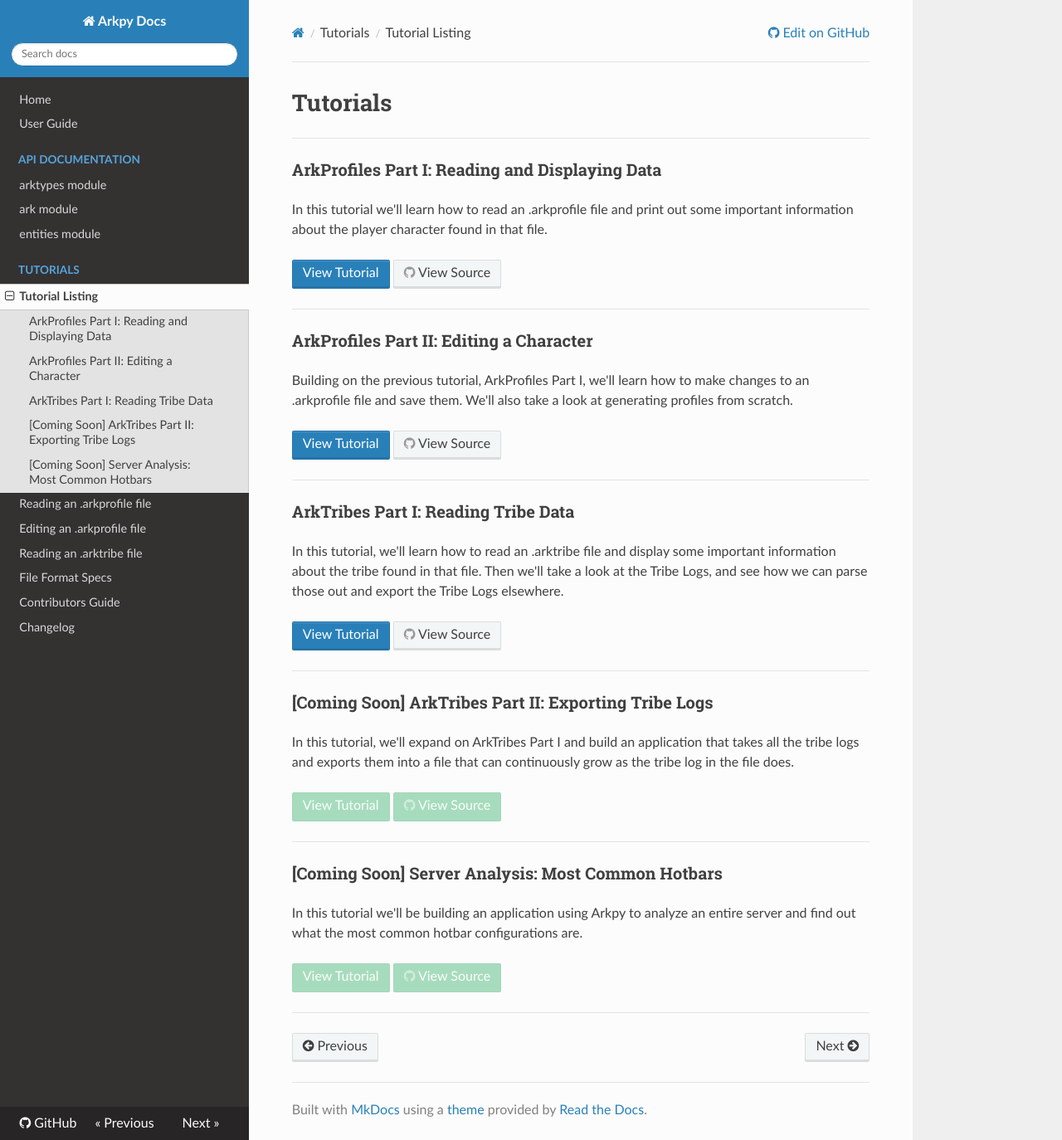
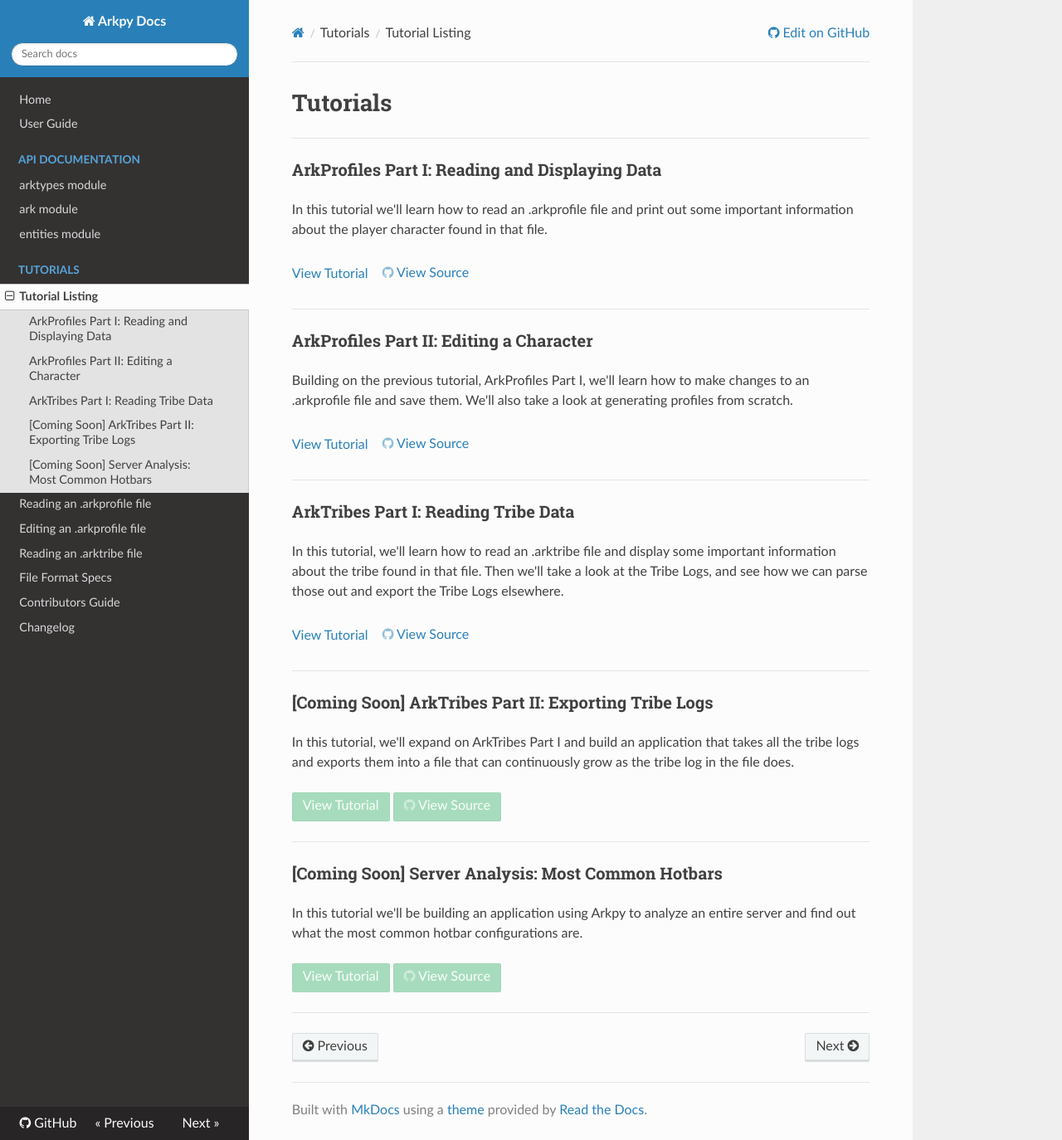
Before and after one commit to DerekRies/arkpy, an MkDocs documentation site: the page built from docs/tutorials.md, in a window 1280 px wide and 1374 px high. Shown: the whole window at 83% size. Built offline with MkDocs 1.6.1, drawn with Linux system fonts in a browser that asks for light colours; nearby versions of some CDN libraries; old or Windows-style settings are respelled for this version of MkDocs.

Commit message:
fixed tutorial linking

```diff
--- a/docs/tutorials.md
+++ b/docs/tutorials.md
@@ -4,20 +4,20 @@
 ### **ArkProfiles Part I: Reading and Displaying Data**
 In this tutorial we'll learn how to read an .arkprofile file and print out some important information about the player character found in that file.
 
-<a href="/tutorial1" class="btn btn-info">View Tutorial</a>
-<a href="#" class="btn btn-neutral icon icon-github">  View Source</a>
+[View Tutorial](tutorial1.md)
+<a href="#" class="btn btn-link icon icon-github">  View Source</a>
 - - -
 ### **ArkProfiles Part II: Editing a Character**
 Building on the previous tutorial, ArkProfiles Part I, we'll learn how to make changes to an .arkprofile file and save them. We'll also take a look at generating profiles from scratch.
 
-<a href="/tutorial2" class="btn btn-info">View Tutorial</a>
-<a href="#" class="btn btn-neutral icon icon-github">  View Source</a>
+[View Tutorial](tutorial2.md)
+<a href="#" class="btn btn-link icon icon-github">  View Source</a>
 - - -
 ### **ArkTribes Part I: Reading Tribe Data**
 In this tutorial, we'll learn how to read an .arktribe file and display some important information about the tribe found in that file. Then we'll take a look at the Tribe Logs, and see how we can parse those out and export the Tribe Logs elsewhere.
 
-<a href="/tutorial3" class="btn btn-info">View Tutorial</a>
-<a href="#" class="btn btn-neutral icon icon-github">  View Source</a>
+[View Tutorial](tutorial3.md)
+<a href="#" class="btn btn-link icon icon-github">  View Source</a>
 - - -
 ### **[Coming Soon] ArkTribes Part II: Exporting Tribe Logs**
 In this tutorial, we'll expand on ArkTribes Part I and build an application that takes all the tribe logs and exports them into a file that can continuously grow as the tribe log in the file does.
```
Also changed, not shown: docs/tutorial1.md (+1 -0 lines), docs/tutorial2.md (+1 -0 lines), docs/tutorial3.md (+1 -0 lines).
